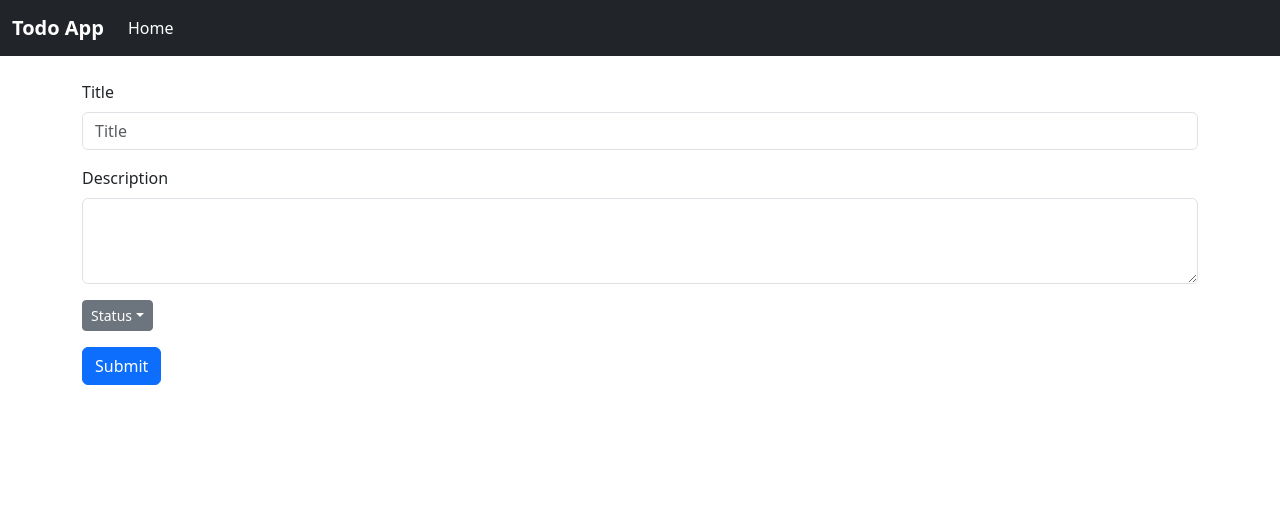
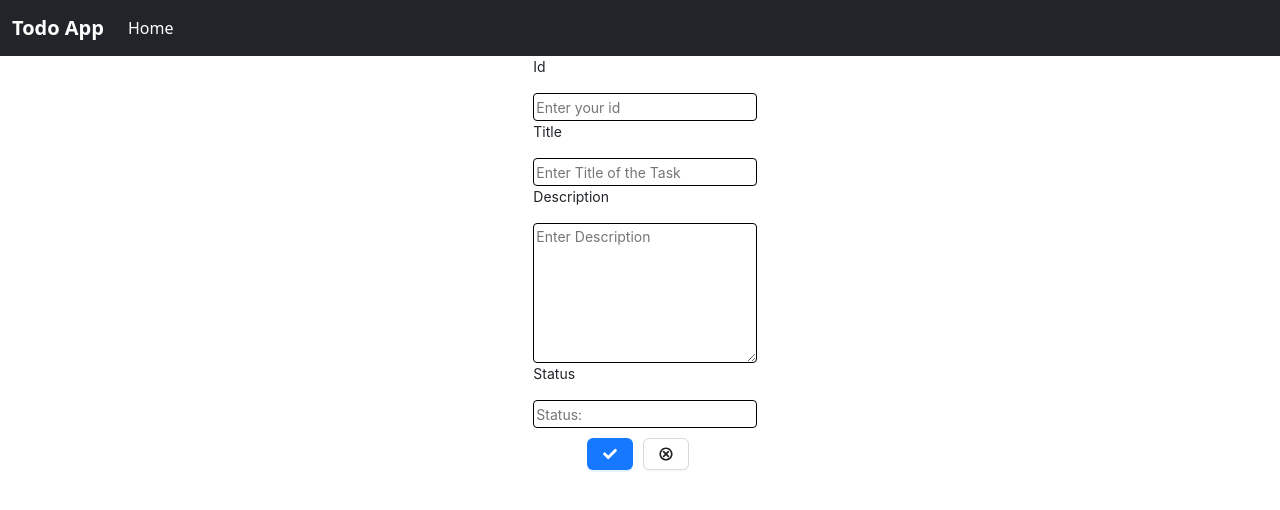
Before and after one commit to MohitDigi/todo-list---react, a React (Create React App) app: page /detail-form in a window 1280 px wide. Shown: the top 510 px of the page. Built offline with nearby package versions, Linux system fonts and the light colour scheme; data requests are answered from the project's data file.

Commit message:
Update and delete functionality added

```diff
--- a/db.json
+++ b/db.json
@@ -1,32 +1,8 @@
 {
   "tasks": [
     {
-      "id": 1,
-      "title": "Last Chance",
-      "description": "Nullam sit amet turpis elementum ligula vehicula consequat. Morbi a ipsum. Integer a nibh.\n\nIn quis justo. Maecenas rhoncus aliquam lacus. Morbi quis tortor id nulla ultrices aliquet.\n\nMaecenas leo odio, condimentum id, luctus nec, molestie sed, justo. Pellentesque viverra pede ac diam. Cras pellentesque volutpat dui.",
-      "status": "Violet"
-    },
-    {
-      "id": 2,
-      "title": "Sibling Rivalry",
-      "description": "Duis bibendum. Morbi non quam nec dui luctus rutrum. Nulla tellus.\n\nIn sagittis dui vel nisl. Duis ac nibh. Fusce lacus purus, aliquet at, feugiat non, pretium quis, lectus.\n\nSuspendisse potenti. In eleifend quam a odio. In hac habitasse platea dictumst.",
-      "status": "Yellow"
-    },
-    {
-      "id": 3,
-      "title": "Blast of Silence",
-      "description": "Proin interdum mauris non ligula pellentesque ultrices. Phasellus id sapien in sapien iaculis congue. Vivamus metus arcu, adipiscing molestie, hendrerit at, vulputate vitae, nisl.",
-      "status": "Green"
-    },
-    {
-      "id": 4,
-      "title": "Tom and Jerry: A Nutcracker Tale",
-      "description": "Vestibulum quam sapien, varius ut, blandit non, interdum in, ante. Vestibulum ante ipsum primis in faucibus orci luctus et ultrices posuere cubilia Curae; Duis faucibus accumsan odio. Curabitur convallis.",
-      "status": "Red"
-    },
-    {
       "id": 5,
-      "title": "Clash of the Titans",
+      "title": "Clash ",
       "description": "Nullam sit amet turpis elementum ligula vehicula consequat. Morbi a ipsum. Integer a nibh.\n\nIn quis justo. Maecenas rhoncus aliquam lacus. Morbi quis tortor id nulla ultrices aliquet.",
       "status": "Crimson"
     },
@@ -119,12 +95,6 @@
       "title": "Headhunters (Hodejegerne)",
       "description": "In congue. Etiam justo. Etiam pretium iaculis justo.",
       "status": "Yellow"
-    },
-    {
-      "id": 21,
-      "title": "Hidden Face, The (La cara oculta)",
-      "description": "Suspendisse potenti. In eleifend quam a odio. In hac habitasse platea dictumst.",
-      "status": "Red"
     },
     {
       "id": 22,
@@ -599,6 +569,30 @@
       "title": "Flubber",
       "description": "In hac habitasse platea dictumst. Etiam faucibus cursus urna. Ut tellus.\n\nNulla ut erat id mauris vulputate elementum. Nullam varius. Nulla facilisi.\n\nCras non velit nec nisi vulputate nonummy. Maecenas tincidunt lacus at velit. Vivamus vel nulla eget eros elementum pellentesque.",
       "status": "Goldenrod"
+    },
+    {
+      "id": "fhh",
+      "title": "fhf",
+      "description": "fghgh",
+      "status": "jjgj"
+    },
+    {
+      "id": "2223",
+      "title": "232",
+      "description": "231fsfsa",
+      "status": "sdfsf"
+    },
+    {
+      "id": "jS8LfQq",
+      "title": "",
+      "description": "",
+      "status": ""
+    },
+    {
+      "id": "dd",
+      "title": "dsd",
+      "description": "sds",
+      "status": "dsd"
     }
   ]
 }
--- a/package.json
+++ b/package.json
@@ -12,8 +12,11 @@
     "json-server": "^0.17.3",
     "react": "^18.2.0",
     "react-dom": "^18.2.0",
+    "react-icons": "^4.9.0",
     "react-router-dom": "^6.13.0",
     "react-scripts": "5.0.1",
+    "semantic-ui-react": "^2.1.4",
+    "styled-components": "^6.0.0-rc.3",
     "web-vitals": "^2.1.4"
   },
   "scripts": {
--- a/src/App.js
+++ b/src/App.js
@@ -2,16 +2,17 @@ import { Routes ,  Route } from "react-router-dom";
 import DetailForm from "./component/DetailForm";
 import Home from "./component/Home";
 import Navbar from "./component/Navbar";
+import Update from "./component/CRUD/Update";
 
 function App() {
   return (
     <>
-    <Navbar />
+      <Navbar />
       <Routes>
         <Route path="/" element={<Home />} />
         <Route path="/detail-form" element={<DetailForm />} />
+        <Route path="/update/:id" element={<Update />} />
       </Routes>
-
     </>
   );
 }
--- a/src/component/CRUD/Update.js
+++ b/src/component/CRUD/Update.js
@@ -1,9 +1,13 @@
-import React, { useState,useEffect } from "react";
+import styled from "styled-components";
+import { Button, Col } from "antd";
 import axios from "axios";
+import React, { useState } from "react";
 import { useNavigate, useParams } from "react-router-dom";
+import { useEffect } from "react";
+import { FaCheck } from "react-icons/fa";
 
-
-let navigate = useNavigate();
+const Update = () => {
+  let navigate = useNavigate();
   const { id } = useParams();
   const [task, setTask] = useState({
     id: "",
@@ -15,6 +19,7 @@ let navigate = useNavigate();
   const { title, description, status } = task;
   const loadTask = async () => {
     const data = await axios.get(`http://localhost:3003/tasks/${id}`);
+    console.log("update", data.data);
     setTask(data.data);
   };
 
@@ -31,11 +36,78 @@ let navigate = useNavigate();
     await axios.put(`http://localhost:3003/tasks/${id}`, task);
     navigate("/");
   };
+  return (
+    <div className="container my-5">
+      <COL>
+        <div class="mb-3">
+          <label htmlFor="title" class="form-label">
+            Title
+          </label>
+          <input
+            class="form-control"
+            type="text"
+            name="title"
+            placeholder="Enter Title of the Task"
+            value={title}
+            onChange={onInputChange}
+          />
+        </div>
+        <div class="mb-3">
+          <label htmlFor="description" class="form-label">
+          Description
+          </label>
+          <input
+            class="form-control"
+            type="text"
+            name="description"
+            placeholder="Enter Description"
+            value={description}
+            onChange={onInputChange}
+          />
+        </div>
+        <div class="mb-3">
+          <label htmlFor="description" class="form-label">
+          Status
+          </label>
+          <input
+            class="form-control"
+            type="text"
+            name="status"
+            placeholder="Status: "
+            value={status}
+            onChange={onInputChange}
+          />
+        </div>
 
-const Update = () => {
-  return (
-    <div>Update</div>
-  )
-}
 
-export default Update
+
+      </COL>
+      <Col style={{ marginTop: "10px" }} offset={11}>
+        <Button onClick={onSubmit} type="primary">
+         Submit
+        </Button>
+        <B href="/">Back</B>
+      </Col>
+    </div>
+  );
+};
+
+const COL = styled(Col)`
+  display: flex;
+  flex-direction: column;
+  justify-content: center;
+`;
+const P = styled.p``;
+
+const INPUT = styled.input`
+  width: 30%;
+  height: 2em;
+  ${"" /* margin-bottom:2px; */}
+  border: 1px solid;
+  border-radius: 4px;
+`;
+const B = styled(Button)`
+  left: 10px;
+`;
+
+export default Update;
--- a/src/component/DetailForm.js
+++ b/src/component/DetailForm.js
@@ -1,85 +1,102 @@
-import React, { useEffect, useState } from "react";
+import styled from "styled-components";
+import { Button, Col } from "antd";
 import axios from "axios";
+import React, { useState } from "react";
+import { useNavigate } from "react-router-dom";
+import { GiCancel } from "react-icons/gi";
+import { FaCheck } from "react-icons/fa";
 
 const DetailForm = () => {
-  const [user, setUser] = useState([]);
+  let navigate = useNavigate();
+  const [task, setTask] = useState({
+    id: "",
+    title: "",
+    description: "",
+    status: "",
+  });
 
-  useEffect(() => {
-    loadUser();
-  }, []);
-
-  const loadUser = async () => {
-   const result = await axios
-    .get("http://localhost:3003/tasks")
-    .then((res) => {
-        setUser(res.data);
-      })
-    .catch((err) => {
-        console.log(err);
-      });
-    console.log(result);
+  const { id, title, description, status } = task;
+  const onInputChange = (e) => {
+    setTask({ ...task, [e.target.name]: e.target.value });
+  };
+  const onSubmit = async (e) => {
+    e.preventDefault();
+    // console.log(task)
+    await axios.post("http://localhost:3003/tasks", task);
   };
 
   return (
-    <>
-      <div className="container my-4">
-        <div className="mb-3">
-          <label for="exampleFormControlInput1" className="form-label">
-            Title
-          </label>
-          <input
-            type="text"
-            className="form-control"
-            id="exampleFormControlInput1"
-            placeholder="Title"
-          />
-        </div>
-        <div className="mb-3">
-          <label for="exampleFormControlTextarea1" className="form-label">
-            Description
-          </label>
-          <textarea
-            className="form-control"
-            id="exampleFormControlTextarea1"
-            rows="3"
-          ></textarea>
-        </div>
-
-        <div className="dropdown">
-          <button
-            className="btn btn-secondary btn-sm dropdown-toggle"
-            type="button"
-            data-bs-toggle="dropdown"
-            aria-expanded="false"
-          >
-            Status
-          </button>
-          <ul className="dropdown-menu">
-            <li>
-              <a className="dropdown-item" href="#">
-                Pending
-              </a>
-            </li>
-            <li>
-              <a className="dropdown-item" href="#">
-                In Process
-              </a>
-            </li>
-            <li>
-              <a className="dropdown-item" href="#">
-                Complete
-              </a>
-            </li>
-          </ul>
-        </div>
-        <div className="my-3">
-          <button type="submit" className="btn btn-primary ">
-            Submit
-          </button>
-        </div>
-      </div>
-    </>
+    <div>
+      <COL offset={10}>
+        <P>Id</P>
+        <INPUT
+          type="text"
+          name="id"
+          placeholder="Enter your id"
+          value={id}
+          onChange={onInputChange}
+        />
+        <P>Title</P>
+        <INPUT
+          type="text"
+          name="title"
+          placeholder="Enter Title of the Task"
+          value={title}
+          onChange={onInputChange}
+          pattern='[abc]'
+        />
+        <P>Description</P>
+        <TEXTAREA
+          type="text"
+          name="description"
+          placeholder="Enter Description"
+          value={description}
+          onChange={onInputChange}
+        />
+        <P>Status</P>
+        <INPUT
+          type="text"
+          name="status"
+          placeholder="Status: "
+          value={status}
+          onChange={onInputChange}
+        />
+      </COL>
+      <Col style={{ marginTop: "10px" }} offset={11}>
+        <Button onClick={onSubmit} type="primary">
+          <FaCheck />
+        </Button>
+        <B href="/">
+          <GiCancel />
+        </B>
+      </Col>
+    </div>
   );
 };
 
+const COL = styled(Col)`
+  display: flex;
+  flex-direction: column;
+  justify-content: center;
+`;
+const P = styled.p``;
+
+const INPUT = styled.input`
+  width: 30%;
+  height: 2em;
+  border: 1px solid;
+  border-radius: 4px;
+`;
+
+const TEXTAREA = styled.textarea`
+  width: 30%;
+  height: 10em;
+  border: 1px solid;
+  border-radius: 4px;
+`;
+
+const B = styled(Button)`
+  left: 10px;
+`;
+
 export default DetailForm;
```
Also changed, not shown: src/component/CRUD/Delete.js (added, +11 -0 lines), src/component/DisplayItem.js (+25 -10 lines), 1 other file (tests, documents, lock files or other folders).
